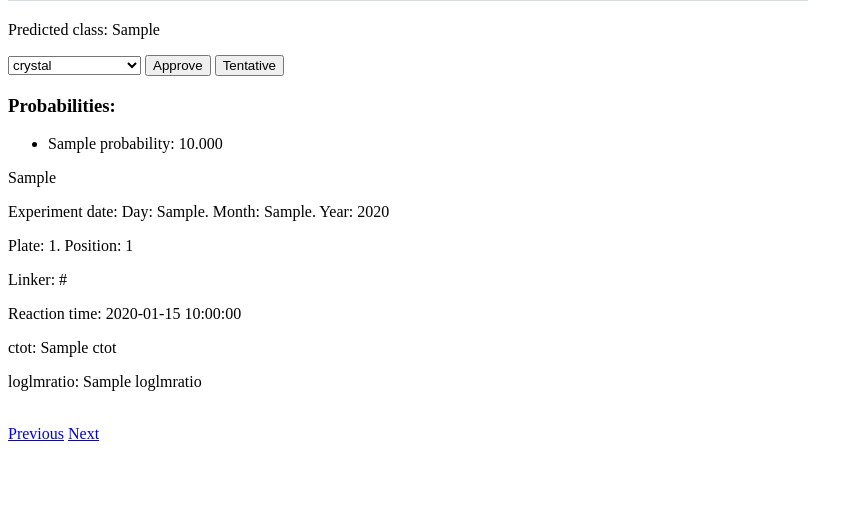
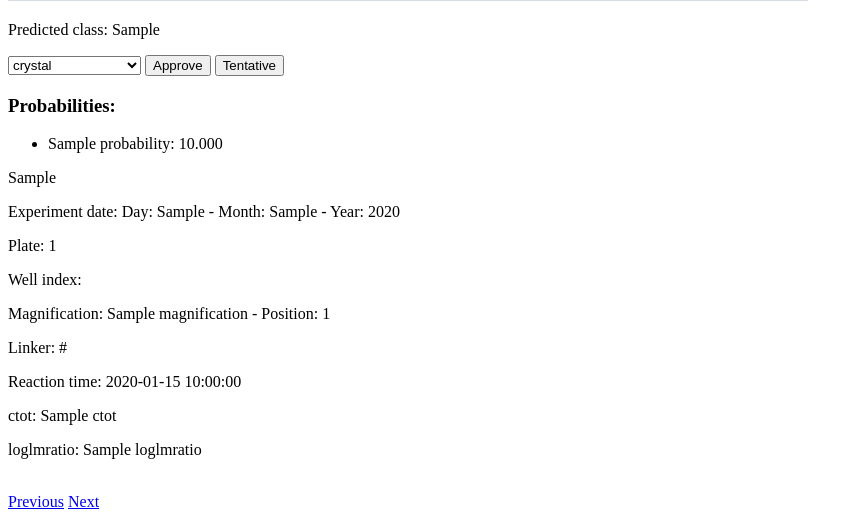
Before and after one commit to lennemo09/LearnMOF-Web, a Flask app: template templates/result.html in a window 1280 px wide. Shown: the part 713-1232 px from the top of the page, without its empty margins (0-863 px from the left). Before the commit the page ends 1154 px from the top, so only its background shows below. Run offline with Flask 3, Linux system fonts and the light colour scheme; the template is opened without the code that fills it: most values are stand-ins (such as "Sample title", 1, 10 or a date in 2020); grey boxes marked "Sample" are stand-in pictures.

Commit message:
Fixed confusing variable names for batch image amount in result page.

```diff
--- a/app.py
+++ b/app.py
@@ -326,8 +326,8 @@ def result_by_index(index):
         'predicted_class': predicted_class,
         'probabilities': probabilities,
         'chart_html': chart_html,
-        'index': page_index,
-        'batch_size': len(image_paths),
+        'uploaded_batch_index': page_index,
+        'uploaded_batch_size': len(image_paths),
         'magnification': result_document['magnification'] if result_document['magnification'] is not None else 'n/a',
         'start_day': result_document['start_date_day'] if result_document['start_date_day'] is not None else '?',
         'start_month': result_document['start_date_month'] if result_document['start_date_month'] is not None else '?',
--- a/templates/result.html
+++ b/templates/result.html
@@ -49,24 +49,26 @@
         {{ result['chart_html']|safe }}  <!-- Insert the chart HTML -->
     </div>
 
-    <p>Experiment date: Day: {{result.start_day}}. Month: {{result.start_month}}. Year: {{result.start_year}}</p>
-    <p>Plate: {{result.plate_index}}. Position: {{result.image_index}}</p>
+    <p>Experiment date: Day: {{result.start_day}} - Month: {{result.start_month}} - Year: {{result.start_year}}</p>
+    <p>Plate: {{result.plate_index}}</p>
+    <p>Well index:</p>
+    <p>Magnification: {{result.magnification}} - Position: {{result.image_index}}</p>
     <p>Linker: {{result.linker}}</p>
     <p>Reaction time: {{result.reaction_time}}</p>
     <p>ctot: {{result.ctot}}</p>
     <p>loglmratio: {{result.loglmratio}}</p>
 
     <br>
-    {% if result.index == 0 %}
-    <a href="{{ url_for('result_by_index', index=result.batch_size - 1) }}">Previous</a>
+    {% if result.uploaded_batch_index == 0 %}
+    <a href="{{ url_for('result_by_index', index=result.uploaded_batch_size - 1) }}">Previous</a>
     {% else %}
-    <a href="{{ url_for('result_by_index', index=result.index - 1) }}">Previous</a>
+    <a href="{{ url_for('result_by_index', index=result.uploaded_batch_index - 1) }}">Previous</a>
     {% endif %}
 
-    {% if result.index == result.batch_size - 1 %}
+    {% if result.uploaded_batch_index == result.uploaded_batch_size - 1 %}
     <a href="{{ url_for('result_by_index', index=0) }}">Next</a>
     {% else %}
-    <a href="{{ url_for('result_by_index', index=result.index + 1) }}">Next</a>
+    <a href="{{ url_for('result_by_index', index=result.uploaded_batch_index + 1) }}">Next</a>
     {% endif %}
   </body>
 </html>
```
